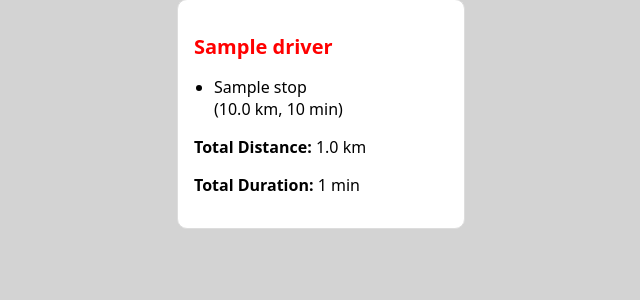
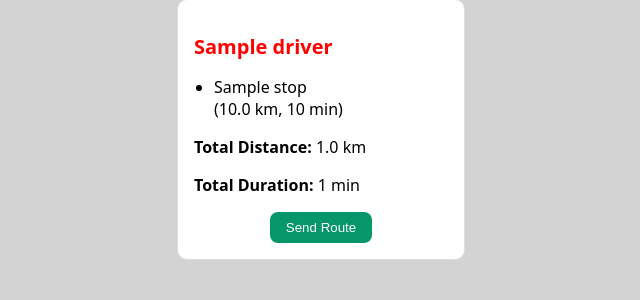
Before and after one commit to KaydenChung/RecyclingRouter, a Flask app: template templates/results.html in a window 1280 px wide. Shown: the part 746-1046 px from the top of the page, without its empty margins (163-803 px from the left). Before the commit the page ends 974 px from the top, so only its background shows below. Run offline with Flask 3, Linux system fonts and the light colour scheme; the template is opened without the code that fills it: most values are stand-ins (such as "Sample title", 1, 10 or a date in 2020).

Commit message:
Added Ability to Send Routes

```diff
--- a/app.py
+++ b/app.py
@@ -1,13 +1,14 @@
 # Library Imports
 import os
 from dotenv import load_dotenv
-from flask import Flask, render_template, request
+from flask import Flask, render_template, request, jsonify
 import pandas as pd
 import numpy as np
 from collections import defaultdict
 from sklearn.cluster import KMeans
 import openrouteservice
 from openrouteservice.exceptions import ApiError
+from twilio.rest import Client as TwilioClient
 import warnings
 # Supress Warnings
 warnings.filterwarnings("ignore", category=UserWarning, module="openrouteservice")
@@ -17,6 +18,11 @@ os.environ['LOKY_MAX_CPU_COUNT'] = os.getenv('LOKY_MAX_CPU_COUNT', '4')
 load_dotenv()
 ORS_API_KEY = os.getenv('ORS_API_KEY')
 client = openrouteservice.Client(key=ORS_API_KEY)
+
+TWILIO_ACCOUNT_SID = os.getenv('TWILIO_ACCOUNT_SID')
+TWILIO_AUTH_TOKEN = os.getenv('TWILIO_AUTH_TOKEN')
+TWILIO_PHONE_NUMBER = os.getenv('TWILIO_PHONE_NUMBER')
+twilio_client = TwilioClient(TWILIO_ACCOUNT_SID, TWILIO_AUTH_TOKEN)
 
 # Initialize Flask app
 app = Flask(__name__)
@@ -88,13 +94,25 @@ def process():
             requiredCols = {'Address', 'City'}
             if not requiredCols.issubset(df.columns):
                 return "CSV must contain 'Address' and 'City' columns.", 400
+
+            # Combine Address, City and Province to Full Address
             df['fullAddress'] = df['Address'].astype(str) + ", " + df['City'].astype(str) + ", Ontario"
+
             for _, row in df.iterrows():
-                full_address = row['fullAddress']
-                coords = geocodeAddress(full_address)
-                if coords:
-                    lng, lat = coords
-                    rawPoints.append({'lat': lat, 'lng': lng, 'label': full_address})
+                label = row['fullAddress']
+                lat, lng = None, None
+
+                if 'Observed Latitude' in row and 'Observed Longitude' in row and pd.notna(row['Observed Latitude']) and pd.notna(row['Observed Longitude']):
+                    lat = row['Observed Latitude']
+                    lng = row['Observed Longitude']
+                else:
+                    coords = geocodeAddress(label)
+                    if coords:
+                        lng, lat = coords
+
+                if lat is not None and lng is not None:
+                    rawPoints.append({'lat': lat, 'lng': lng, 'label': label})
+
         except Exception as e:
             return f"Error processing CSV file: {str(e)}", 500
     else:
@@ -172,6 +190,33 @@ def process():
                            startLat=startLat,
                            startLng=startLng)
 
+@app.route('/send_route', methods=['POST'])
+def send_route():
+    data = request.json
+    phone_number = data.get('phone')
+    route_points = data.get('route', [])
+
+    if not phone_number or not route_points:
+        return jsonify({'error': 'Missing phone number or route'}), 400
+
+    try:
+        # Create Message
+        for point in route_points:
+            body += f"- {point['label']} ({point['distance_km']} km, {int(round(point['duration_min']))} min)\n"
+
+        # Send SMS
+        message = twilio_client.messages.create(
+            body=body,
+            from_=TWILIO_PHONE_NUMBER,
+            to=phone_number
+        )
+
+        return jsonify({'status': 'Message sent!', 'sid': message.sid}), 200
+
+    except Exception as e:
+        print(f"Error sending SMS: {e}")
+        return jsonify({'error': 'Failed to send message'}), 500
+
 # Run Flask Development Server
 if __name__ == '__main__':
     port = int(os.environ.get('PORT', 5000))
--- a/requirements.txt
+++ b/requirements.txt
@@ -3,3 +3,4 @@ python_dotenv==1.1.0
 pandas==2.2.3
 openrouteservice==2.3.3
 scikit_learn==1.6.1
+twilio==9.5.2
--- a/static/resultsStyles.css
+++ b/static/resultsStyles.css
@@ -81,3 +81,41 @@ li {
   margin-bottom: 1rem;
   list-style-type: disc;
 }
+
+.send-route-container {
+  margin-top: 1rem;
+  text-align: center;
+}
+
+.send-route-btn {
+  background-color: #059669;
+  color: white;
+  padding: 0.5rem 1rem;
+  border: none;
+  border-radius: 0.5rem;
+  cursor: pointer;
+}
+
+.phone-input {
+  margin-top: 0.5rem;
+}
+
+.phone-input input {
+  padding: 0.5rem;
+  margin-right: 0.5rem;
+  border: 1px solid #ccc;
+  border-radius: 0.5rem;
+}
+
+.phone-input button {
+  background-color: #2563eb;
+  color: white;
+  padding: 0.5rem 1rem;
+  border: none;
+  border-radius: 0.5rem;
+  cursor: pointer;
+}
+
+.hidden {
+  display: none;
+}
--- a/templates/results.html
+++ b/templates/results.html
@@ -98,11 +98,61 @@
           <p><strong>Total Distance:</strong> {{ '%.1f'|format(route.total_distance_km) }} km</p>
           <p><strong>Total Duration:</strong> {{ route.total_duration_min|round|int }} min</p>
 
+          <!-- Send Route Button -->
+          <div class="send-route-container">
+            <button class="send-route-btn" onclick="togglePhoneInput('{{ loop.index }}')">Send Route</button>
+            <div id="phone-input-{{ loop.index }}" class="phone-input hidden">
+              <input type="text" id="phone-{{ loop.index }}" placeholder="Enter Phone Number">
+              <button onclick="sendRoute('{{ loop.index }}')" data-route='{{ route.points | tojson | safe }}'>Submit</button>
+            </div>
+          </div>
+
         </div>
       {% endfor %}
     </div>
+  </div>
 
-  </div>
+  <!-- Send Route JavaScript -->
+  <script>
+    function togglePhoneInput(index) {
+      const inputDiv = document.getElementById(`phone-input-${index}`);
+      inputDiv.classList.toggle('hidden');
+    }
+    function sendRoute(index) {
+      const phoneNumber = document.getElementById(`phone-${index}`).value;
+      const routeData = document.querySelector(`#phone-input-${index} button`).dataset.route;
+      if (!phoneNumber) {
+        alert('Please enter a phone number.');
+        return;
+      }
+      let routePoints;
+      try {
+        routePoints = JSON.parse(routeData);
+      } catch (e) {
+        console.error("Invalid route JSON:", e);
+        alert("Error preparing route data.");
+        return;
+      }
+
+      fetch('/send_route', {
+        method: 'POST',
+        headers: { 'Content-Type': 'application/json' },
+        body: JSON.stringify({ phone: phoneNumber, route: routePoints })
+      })
+      .then(response => {
+        if (response.ok) {
+          alert('✅ Route sent successfully!');
+          document.getElementById(`phone-input-${index}`).classList.add('hidden');
+        } else {
+          alert('❌ Failed to send route.');
+        }
+      })
+      .catch(err => {
+        console.error(err);
+        alert('❌ Error sending route.');
+      });
+    }
+  </script>
 
 </body>
 </html>
```
